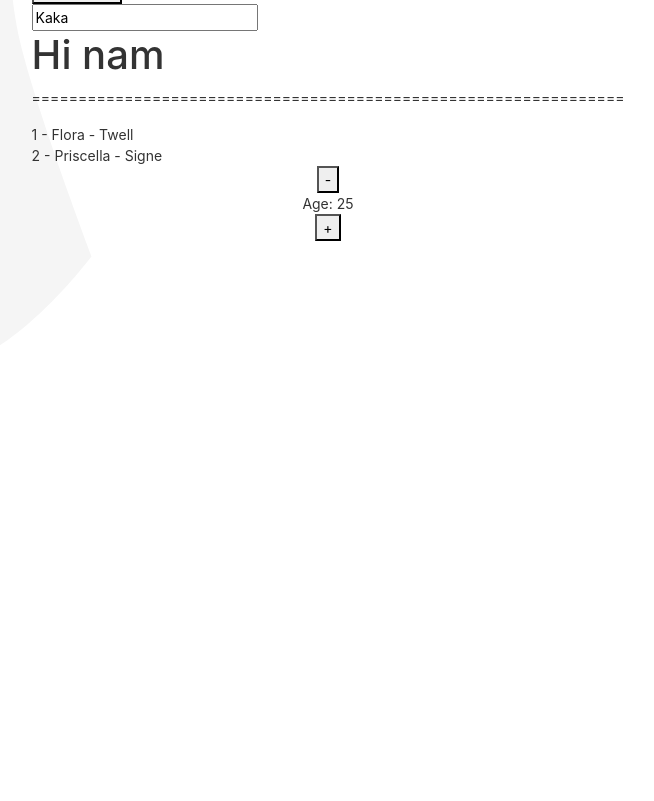
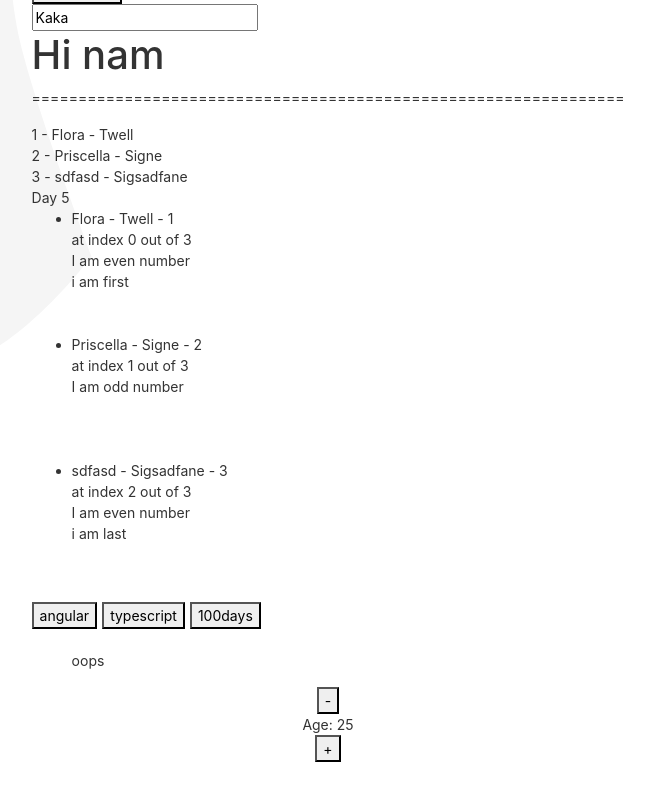
Before and after one commit to SoiBac1001/front-end-demo-web, an Angular app: page / in a window 1280 px wide. Shown: the part 491-1292 px from the top of the page, without its empty margins (312-966 px from the left). Before the commit the page ends 860 px from the top, so only its background shows below. Built offline with nearby package versions, Linux system fonts and the light colour scheme; no server answers.

Commit message:
dev: study angular day 5

```diff
--- a/src/app/hi/hi.component.html
+++ b/src/app/hi/hi.component.html
@@ -1,5 +1,5 @@
 <h2>Hello Oh Oh World</h2>
-<h3>Your name: {{user.name}}</h3>
+<h3>Your name: {{user.name}}</h3> <!-- interpolations -->
 <div *ngIf="user.age >= 13; else notGreaterThan13">
   You can view it
 </div>
@@ -14,15 +14,65 @@
 </ng-template>
 
 <p>Your age: {{user.age}}</p>
-<input type="text" [value]="user.name">
+<input type="text" [value]="user.name"> <!-- property binding -->
 <br>
 <button (click)="alert($event)">Click here !</button>
 <br>
 <!--<input type="text" [ngModel]="user.name" (ngModelChange)="user.name = $event">-->
-<input type="text" [(ngModel)]="user.name">
+<input type="text" [(ngModel)]="user.name"> <!-- 2 way data biding -->
 <br>
 <h1>Hi {{info}}</h1>
 <p>================================================================</p>
 <div *ngFor="let author of authors">
   {{author.id}} - {{author.firstName}} - {{author.lastName}}
 </div>
+
+<div>Day 5</div>
+<!--
+- index: số thứ tự của item hiện tại
+- count: độ dài của array
+- first: true nếu như item đó là item đầu tiên trong array
+- last: true nếu như item đó là item cuối cùng trong array
+- even: true nếu như item đó là item vị trí chẵn
+- odd: true nếu như item đó là item vị trí lẻ
+-->
+<ul>
+  <li
+    *ngFor="let author of authors; index as idx; count as total; first as isFirst; last as isLast; even as isEven; odd as isOdd">
+    <span>{{author.firstName}} - {{author.lastName}} - {{author.id}}</span>
+    <br>
+    <span>at index {{idx}} out of {{total}}</span>
+    <br>
+    <span>I am {{isEven ? 'even number' : 'odd number'}}</span>
+    <br>
+    <span *ngIf="isFirst">i am first</span>
+    <span *ngIf="isLast">i am last</span>
+    <br><br><br>
+  </li>
+</ul>
+
+<button *ngFor="let tag of tags; last as isLast" [class.right-margin]="!isLast">{{tag}}</button>
+<br>
+<br>
+<ul>
+  <ng-container *ngIf="authors.length < 0; else checkedAuthor">
+    <ng-template ngFor [ngForOf]="authors" let-author let-idx="index" let-total="count" let-isFirst="first"
+                 let-isLast="last" let-isEven="even" let-isOdd="odd">
+      <li>
+        <span>{{author.firstName}} - {{author.lastName}} - {{author.id}}</span>
+        <br>
+        <span>at index {{idx}} out of {{total}}</span>
+        <br>
+        <span>I am {{isEven ? 'even number' : 'odd number'}}</span>
+        <br>
+        <span *ngIf="isFirst">i am first</span>
+        <span *ngIf="isLast">i am last</span>
+        <br><br><br>
+      </li>
+    </ng-template>
+  </ng-container>
+
+  <ng-template #checkedAuthor>
+    oops
+  </ng-template>
+</ul>
--- a/src/app/hi/hi.component.scss
+++ b/src/app/hi/hi.component.scss
@@ -0,0 +1,3 @@
+.right-margin{
+  margin-right: 5px;
+}
--- a/src/app/hi/hi.component.ts
+++ b/src/app/hi/hi.component.ts
@@ -31,7 +31,17 @@ export class HiComponent implements OnInit, OnDestroy {
       gender: 'Female',
       ipAddress: '183.243.228.65',
     },
+    {
+      id: 3,
+      firstName: 'sdfasd',
+      lastName: 'Sigsadfane',
+      email: 'psisdafgne1@berkeley.edu',
+      gender: 'Female',
+      ipAddress: '183.243.228.65',
+    },
   ];
+
+  tags = ['angular', 'typescript', '100days'];
 
   ngOnInit() {
     console.log('Hi init');
```
